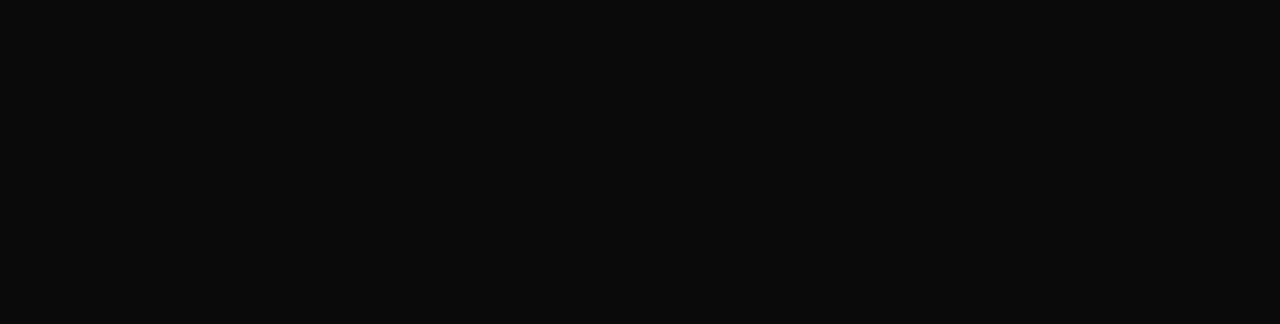
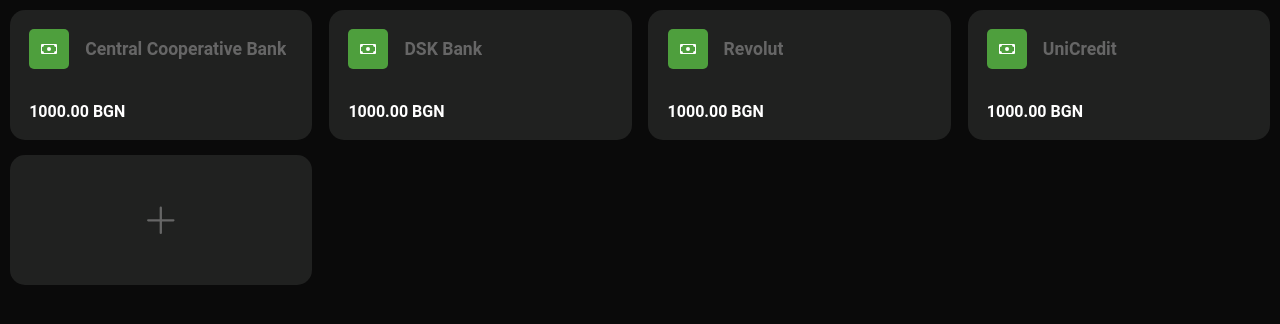
Before and after one commit to Svetoslavb04/Budggy-React-client, a React (Create React App) app: page / in a window 1280 px wide. Shown: the top 324 px of the page. Built offline with nearby package versions, Linux system fonts and the light colour scheme.

Commit message:
feat: add static accounts list

```diff
--- a/src/Components/App/App.tsx
+++ b/src/Components/App/App.tsx
@@ -1,8 +1,27 @@
 import './App.scss';
+
+import AccountCard from '../AccountCard';
+import { BsPlusLg } from 'react-icons/bs'
+import SmallWidget from '../SmallWidget';
 
 function App() {
   return (
-    <div id='app' className="app"></div>
+    <div id='app' className="app">
+      <header>
+        <div className='accounts-list'>
+          <AccountCard name='Central Cooperative Bank' currency='BGN' balance={1000} />
+          <AccountCard name='DSK Bank' currency='BGN' balance={1000} />
+          <AccountCard name='Revolut' currency='BGN' balance={1000} />
+          <AccountCard name='UniCredit' currency='BGN' balance={1000} />
+          <SmallWidget className='add-account'>
+            <div className='add-account-icon-container'>
+              <BsPlusLg />
+            </div>
+          </SmallWidget>
+        </div>
+
+      </header>
+    </div>
   );
 }
 
```
